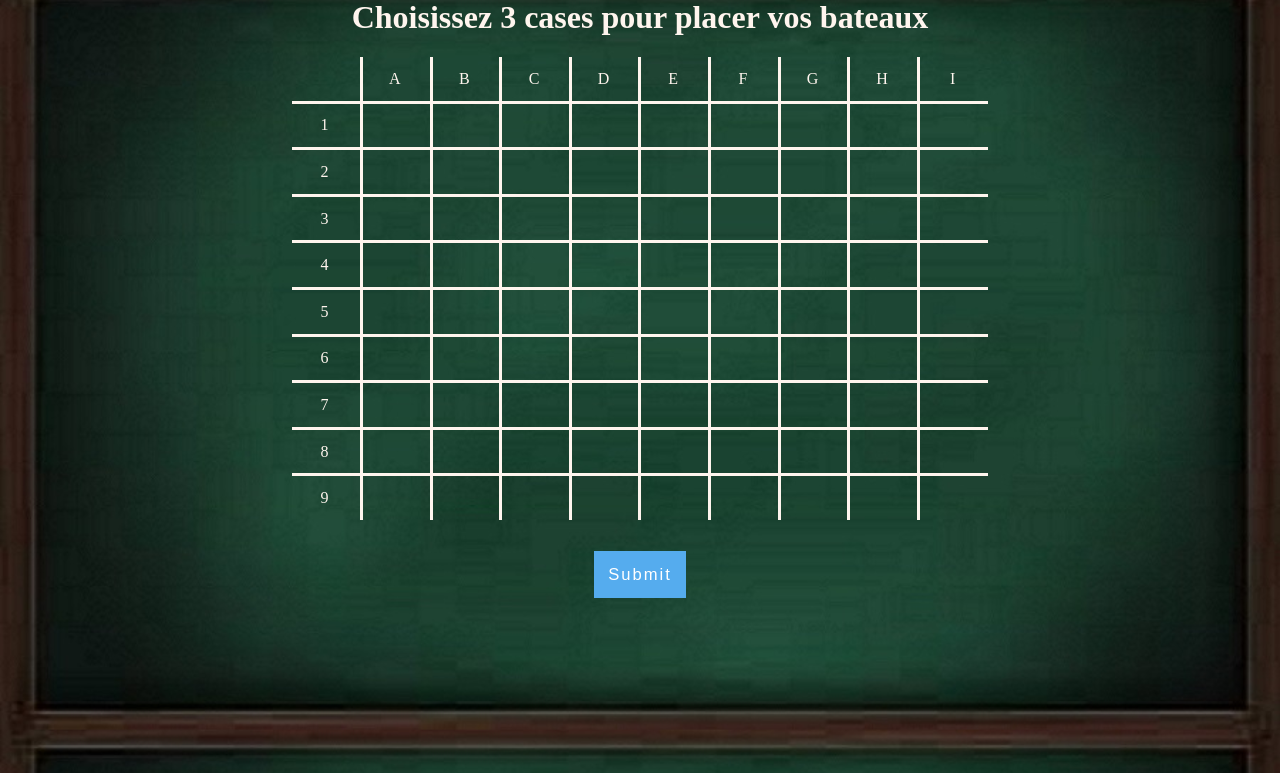
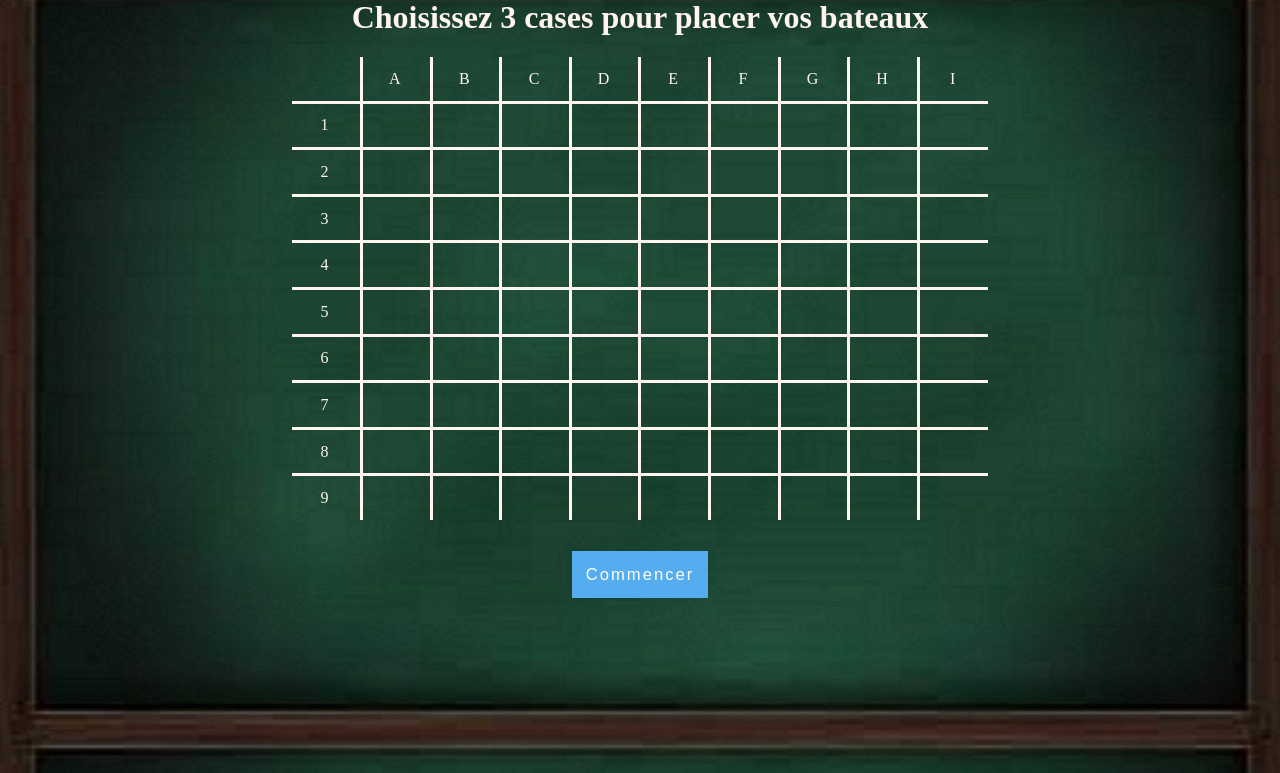
Before and after one commit to qLachaussee/Battleship, a Flask app: page / in a window 1280 px wide. Shown: the part 27-800 px from the top of the page. Run offline with Flask 2, Linux system fonts and the light colour scheme.

Commit message:
Change name css

```diff
--- a/templates/index.html
+++ b/templates/index.html
@@ -1,7 +1,7 @@
 <html>
 	<head>
     <meta name="viewport" content="width=device-width, initial-scale=1.0">
-		<link rel="stylesheet" type="text/css" href="../static/index.css">
+		<link rel="stylesheet" type="text/css" href="../static/style.css">
 	</head>
 
 	<body class="bg">
--- a/templates/init.html
+++ b/templates/init.html
@@ -2,7 +2,7 @@
 	<head>
     <meta name="viewport" content="width=device-width, initial-scale=1.0">
 
-		<link rel="stylesheet" type="text/css" href="../static/index.css">
+		<link rel="stylesheet" type="text/css" href="../static/style.css">
     <script type="text/javascript">
       function chkcontrol(j)
       {
@@ -167,7 +167,7 @@
         </table>
       <br/>
 
-        <center><input class="file_submit" type="Submit"></center>
+        <center><input class="file_submit" type="Submit" value="Commencer"></center>
 
       </form>
 
```
Also changed, not shown: static/style.css (renamed from static/index.css).
